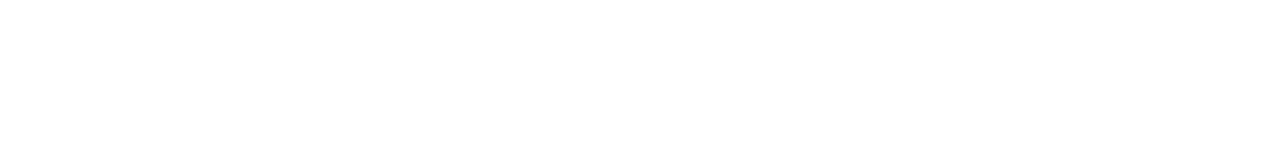
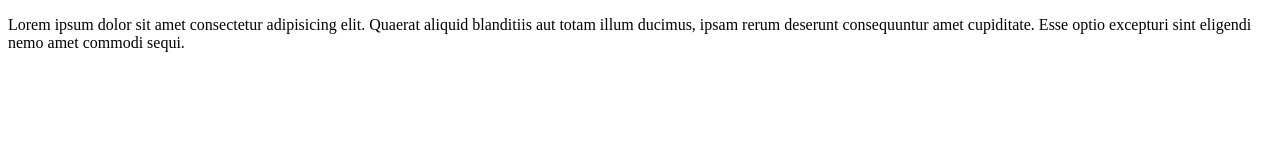
Before and after one commit to kyungseo222/test02, a plain HTML site: page index.html in a window 1280 px wide. Drawn offline with Linux system fonts and the light colour scheme.

Commit message:
11시 25분

```diff
--- a/index.html
+++ b/index.html
@@ -6,6 +6,6 @@
     <title>test02</title>
 </head>
 <body>
-
+    <p>Lorem ipsum dolor sit amet consectetur adipisicing elit. Quaerat aliquid blanditiis aut totam illum ducimus, ipsam rerum deserunt consequuntur amet cupiditate. Esse optio excepturi sint eligendi nemo amet commodi sequi.</p>
 </body>
 </html>
```
